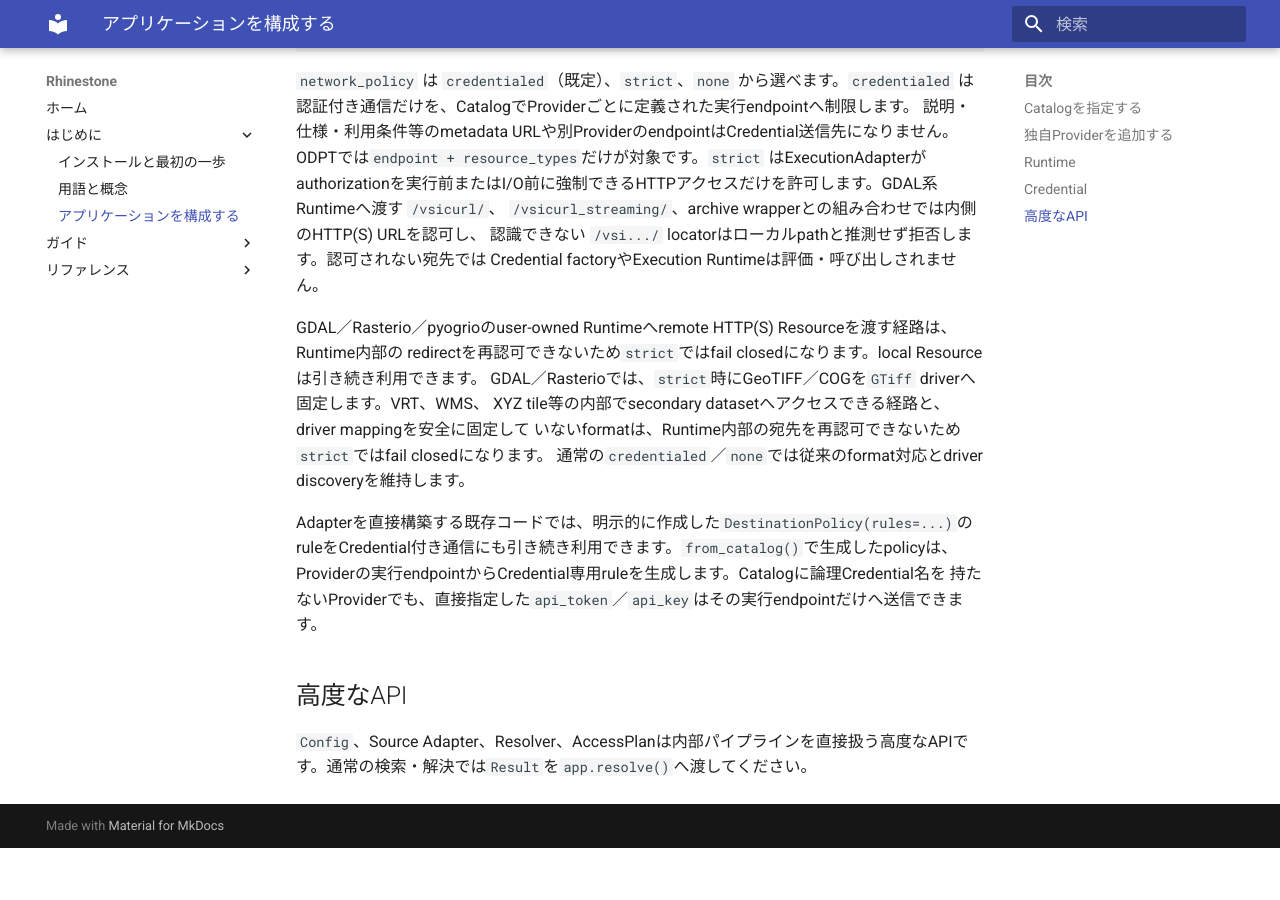
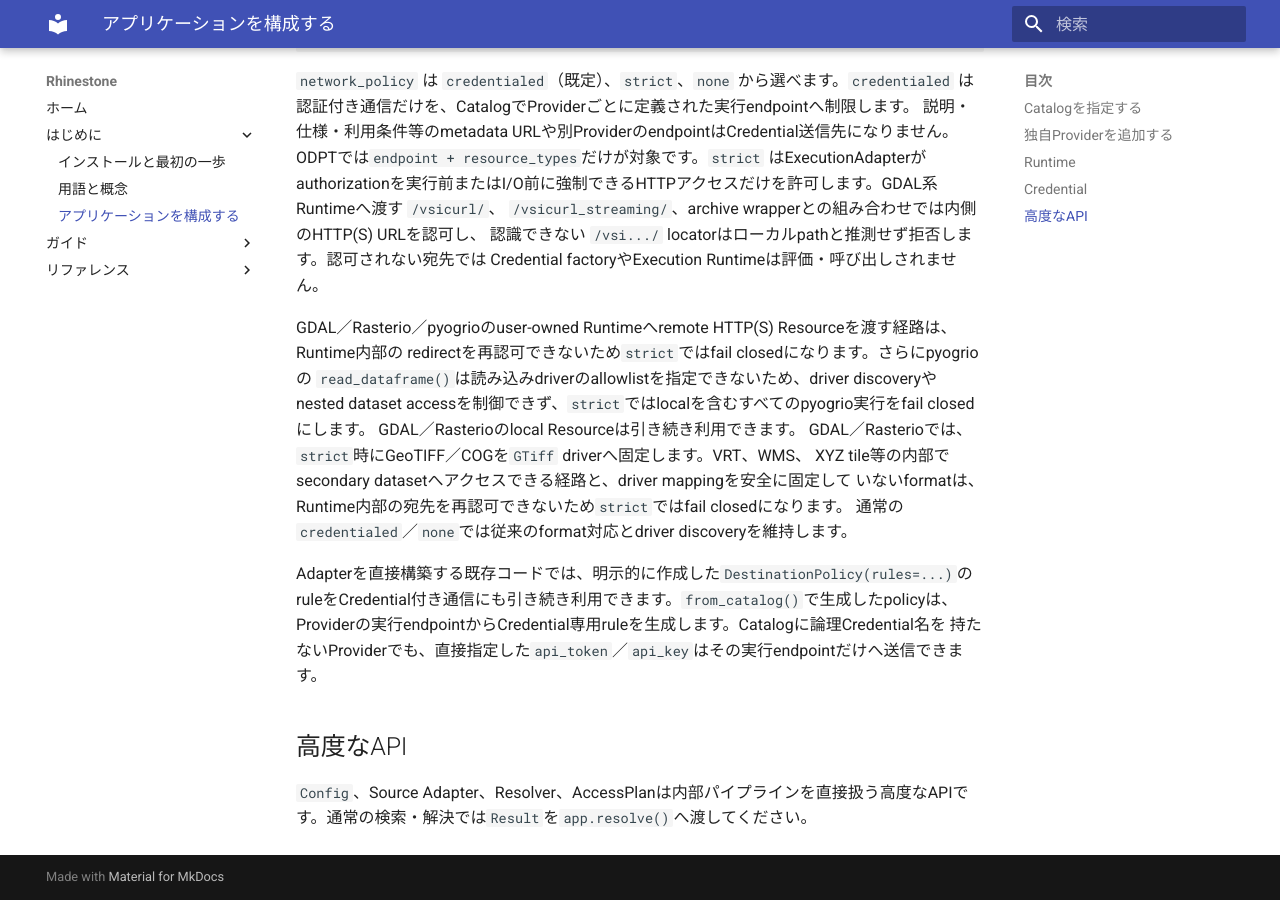
Before and after one commit to u-kitazawa/rhinestone, an MkDocs documentation site: the page built from docs/configuration.md, in a window 1280 px wide and 900 px high, scrolled down 2493 px. Built offline with MkDocs 1.6.1 and Material for MkDocs 9.7.7, drawn with Linux system fonts in a browser that asks for light colours; before the commit the page ends 3341 px from its top, so only the background shows below that.

Commit message:
security: fail closed for strict pyogrio access

```diff
--- a/docs/configuration.md
+++ b/docs/configuration.md
@@ -124,7 +124,10 @@ authorizationを実行前またはI/O前に強制できるHTTPアクセスだけ
 Credential factoryやExecution Runtimeは評価・呼び出しされません。
 
 GDAL／Rasterio／pyogrioのuser-owned Runtimeへremote HTTP(S) Resourceを渡す経路は、Runtime内部の
-redirectを再認可できないため`strict`ではfail closedになります。local Resourceは引き続き利用できます。
+redirectを再認可できないため`strict`ではfail closedになります。さらにpyogrioの
+`read_dataframe()`は読み込みdriverのallowlistを指定できないため、driver discoveryや
+nested dataset accessを制御できず、`strict`ではlocalを含むすべてのpyogrio実行をfail closedにします。
+GDAL／Rasterioのlocal Resourceは引き続き利用できます。
 GDAL／Rasterioでは、`strict`時にGeoTIFF／COGを`GTiff` driverへ固定します。VRT、WMS、
 XYZ tile等の内部でsecondary datasetへアクセスできる経路と、driver mappingを安全に固定して
 いないformatは、Runtime内部の宛先を再認可できないため`strict`ではfail closedになります。
```
Also changed, not shown: docs/api/adapters/pyogrio.md (+3 -1 lines), docs/compatibility.md (+1 -1 lines), docs/runtimes.md (+1 -1 lines), 2 other files.
